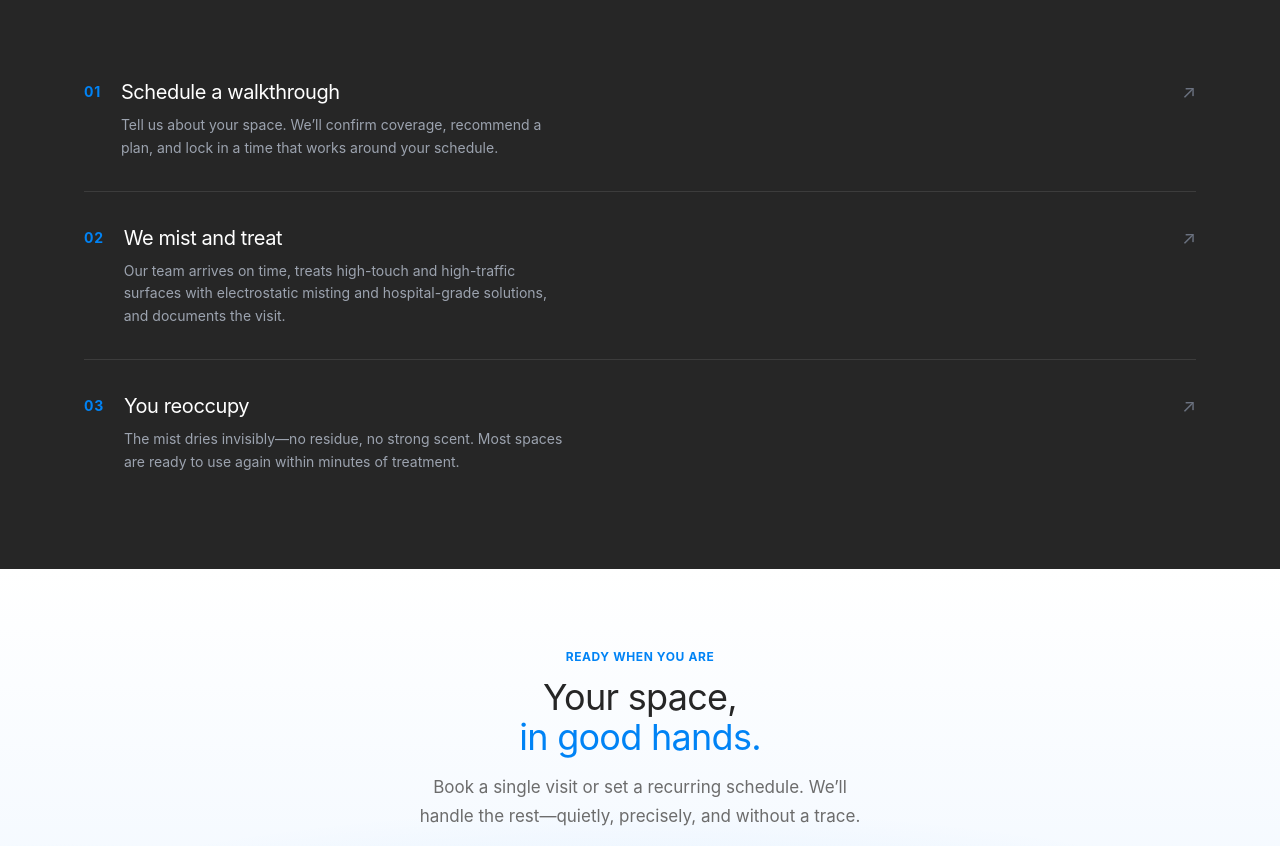
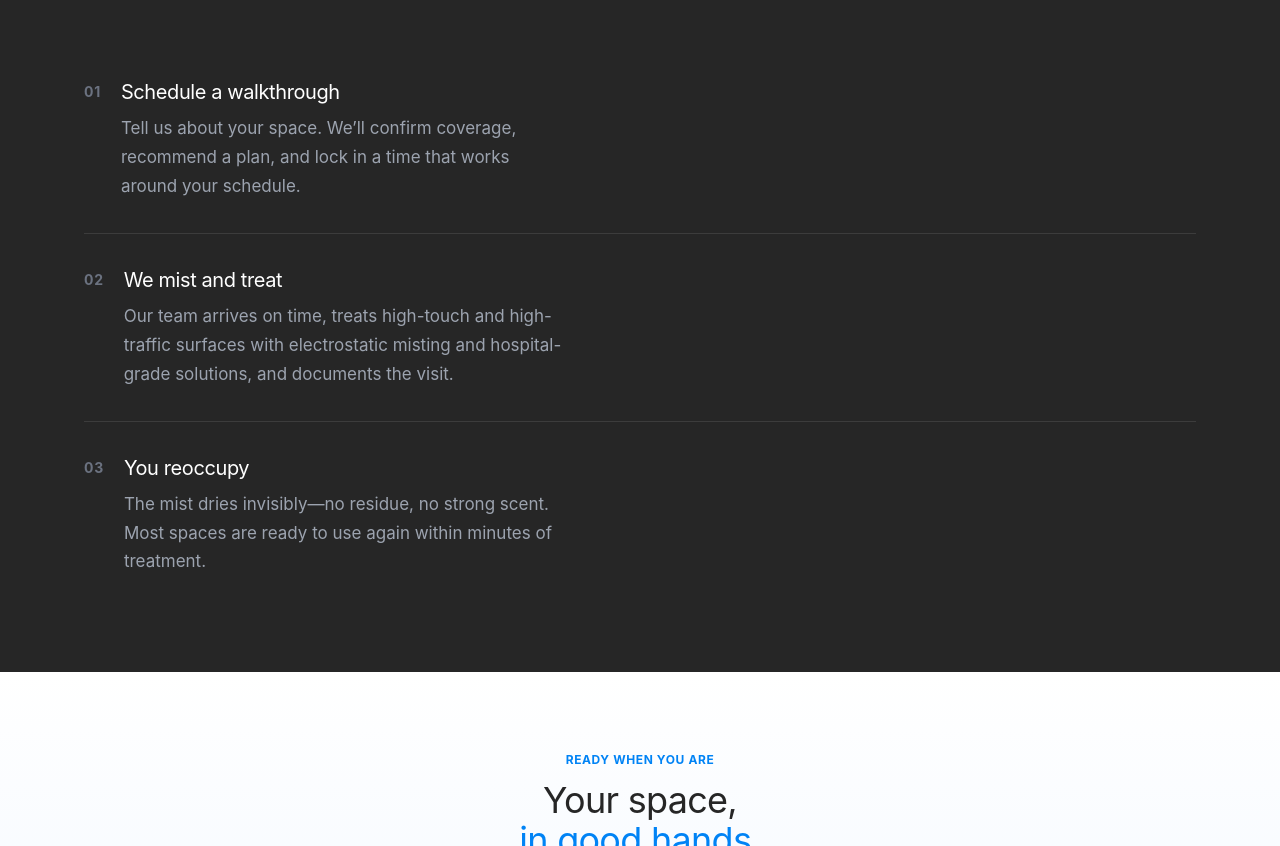
Before and after one commit to eric2busy/zero-trace-solutions, a plain HTML site: page index.html in a window 1280 px wide. Shown: the part 5158-6004 px from the top of the page. Drawn offline with nearby package versions, Linux system fonts and the light colour scheme; a web font is replaced by a local one.

Commit message:
How it Works: grey step numbers, remove arrows, match body type
- Numbers 01–03 use text-gray-500 (same as former arrow color)
- Remove diagonal arrows from steps only
- Step descriptions use prose-body to match section intro

```diff
--- a/index.html
+++ b/index.html
@@ -222,35 +222,26 @@
         <img src="https://images.unsplash.com/photo-1497366811353-6870744d04b2?auto=format&fit=crop&w=1600&q=80" alt="Clean modern office" class="w-full h-full object-cover opacity-90" />
       </div>
       <div class="px-5 max-w-6xl mx-auto space-y-0">
-        <div class="flex items-start justify-between gap-4 border-b border-white/10 py-8">
-          <div class="flex gap-5 items-start">
-            <div class="text-primary font-bold text-sm tracking-wider pt-1">01</div>
+        <div class="flex gap-5 items-start border-b border-white/10 py-8">
+          <div class="text-gray-500 font-bold text-sm tracking-wider pt-1 shrink-0">01</div>
           <div>
             <h3 class="font-display text-xl mb-2">Schedule a walkthrough</h3>
-              <p class="prose-card max-w-md text-gray-400">Tell us about your space. We’ll confirm coverage, recommend a plan, and lock in a time that works around your schedule.</p>
+            <p class="prose-body text-gray-400 max-w-md">Tell us about your space. We’ll confirm coverage, recommend a plan, and lock in a time that works around your schedule.</p>
           </div>
         </div>
-          <span class="text-gray-500 text-lg shrink-0">↗</span>
-        </div>
-        <div class="flex items-start justify-between gap-4 border-b border-white/10 py-8">
-          <div class="flex gap-5 items-start">
-            <div class="text-primary font-bold text-sm tracking-wider pt-1">02</div>
+        <div class="flex gap-5 items-start border-b border-white/10 py-8">
+          <div class="text-gray-500 font-bold text-sm tracking-wider pt-1 shrink-0">02</div>
           <div>
             <h3 class="font-display text-xl mb-2">We mist and treat</h3>
-              <p class="prose-card max-w-md text-gray-400">Our team arrives on time, treats high-touch and high-traffic surfaces with electrostatic misting and hospital-grade solutions, and documents the visit.</p>
+            <p class="prose-body text-gray-400 max-w-md">Our team arrives on time, treats high-touch and high-traffic surfaces with electrostatic misting and hospital-grade solutions, and documents the visit.</p>
           </div>
         </div>
-          <span class="text-gray-500 text-lg shrink-0">↗</span>
-        </div>
-        <div class="flex items-start justify-between gap-4 py-8">
-          <div class="flex gap-5 items-start">
-            <div class="text-primary font-bold text-sm tracking-wider pt-1">03</div>
+        <div class="flex gap-5 items-start py-8">
+          <div class="text-gray-500 font-bold text-sm tracking-wider pt-1 shrink-0">03</div>
           <div>
             <h3 class="font-display text-xl mb-2">You reoccupy</h3>
-              <p class="prose-card max-w-md text-gray-400">The mist dries invisibly—no residue, no strong scent. Most spaces are ready to use again within minutes of treatment.</p>
+            <p class="prose-body text-gray-400 max-w-md">The mist dries invisibly—no residue, no strong scent. Most spaces are ready to use again within minutes of treatment.</p>
           </div>
-          </div>
-          <span class="text-gray-500 text-lg shrink-0">↗</span>
         </div>
       </div>
     </section>
```
Lines whose indentation alone changed are shown as unchanged.
